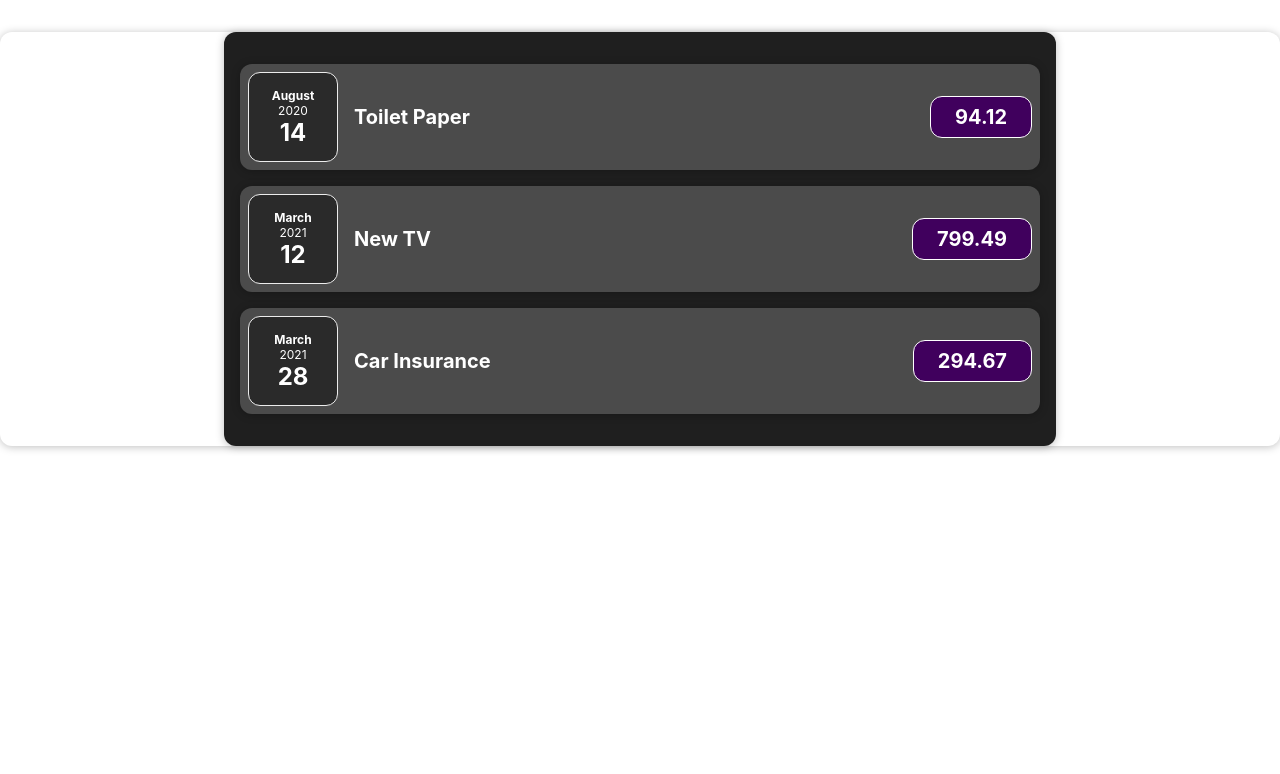
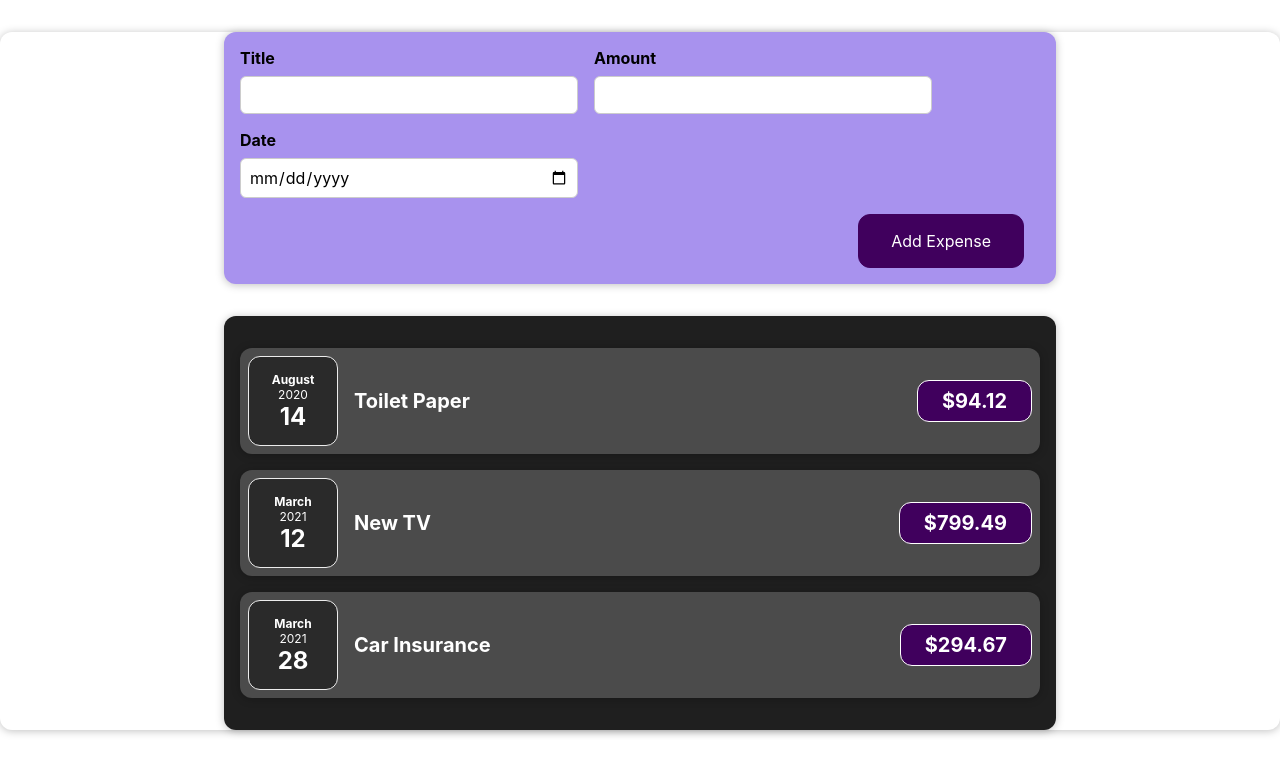
Before and after one commit to Havoac/Expense-Tracker, a React (Create React App) app: page / in a window 1280 px wide. Shown: the top 774 px of the page. Built offline with nearby package versions, Linux system fonts and the light colour scheme.

Commit message:
New Expense added

```diff
--- a/src/App.js
+++ b/src/App.js
@@ -1,5 +1,6 @@
 import Expenses from "./components/Expenses/Expenses";
 import Card from "./components/UI/Card";
+import NewExpense from "./components/NewExpense/NewExpense";
 
 const App = () => {
   const expenses = [
@@ -26,6 +27,7 @@
 
   return (
     <Card>
+      <NewExpense />
       <Expenses expenseData={expenses} />
     </Card>
   );
--- a/src/components/Expenses/ExpenseItem.js
+++ b/src/components/Expenses/ExpenseItem.js
@@ -1,3 +1,4 @@
+import { useState } from "react";
 import Card from "../UI/Card";
 import ExpenseDate from "./ExpenseDate";
 import "./ExpenseItem.css";
@@ -8,7 +9,7 @@
       <ExpenseDate date={props.expenseData.date} />
       <div className="expense-item__description">
         <h2>{props.expenseData.title}</h2>
-        <div className="expense-item__price">{props.expenseData.amount}</div>
+        <div className="expense-item__price">${props.expenseData.amount}</div>
       </div>
     </Card>
   );
--- /dev/null
+++ b/src/components/NewExpense/ExpenseForm.css
@@ -0,0 +1,26 @@
+.new-expense__controls {
+  display: flex;
+  flex-wrap: wrap;
+  gap: 1rem;
+  margin-bottom: 1rem;
+  text-align: left;
+}
+
+.new-expense__control label {
+  font-weight: bold;
+  margin-bottom: 0.5rem;
+  display: block;
+}
+
+.new-expense__control input {
+  font: inherit;
+  padding: 0.5rem;
+  border-radius: 6px;
+  border: 1px solid #ccc;
+  width: 20rem;
+  max-width: 100%;
+}
+
+.new-expense__actions {
+  text-align: right;
+}
--- /dev/null
+++ b/src/components/NewExpense/ExpenseForm.js
@@ -0,0 +1,27 @@
+import "./ExpenseForm.css";
+
+const ExpenseForm = () => {
+  return (
+    <form>
+      <div className="new-expense__controls">
+        <div className="new-expense__control">
+          <label>Title</label>
+          <input type="text" />
+        </div>
+        <div className="new-expense__control">
+          <label>Amount</label>
+          <input type="number" min="0.01" step="0.01" />
+        </div>
+        <div className="new-expense__control">
+          <label>Date</label>
+          <input type="date" min="2019-01-01" max="2022-12-31" />
+        </div>
+      </div>
+      <div className="new-expense__actions">
+        <button type="submit">Add Expense</button>
+      </div>
+    </form>
+  );
+};
+
+export default ExpenseForm;
--- /dev/null
+++ b/src/components/NewExpense/NewExpense.css
@@ -0,0 +1,38 @@
+.new-expense {
+  background-color: #a892ee;
+  padding: 1rem;
+  margin: 2rem auto;
+  width: 50rem;
+  max-width: 95%;
+  border-radius: 12px;
+  text-align: center;
+  box-shadow: 0 1px 8px rgba(0, 0, 0, 0.25);
+}
+
+.new-expense button {
+  font: inherit;
+  cursor: pointer;
+  padding: 1rem 2rem;
+  border: 1px solid #40005d;
+  background-color: #40005d;
+  color: white;
+  border-radius: 12px;
+  margin-right: 1rem;
+}
+
+.new-expense button:hover,
+.new-expense button:active {
+  background-color: #510674;
+  border-color: #510674;
+}
+
+.new-expense button.alternative {
+  color: #220131;
+  border-color: transparent;
+  background-color: transparent;
+}
+
+.new-expense button.alternative:hover,
+.new-expense button.alternative:active {
+  background-color: #ddb3f8;
+}
--- /dev/null
+++ b/src/components/NewExpense/NewExpense.js
@@ -0,0 +1,12 @@
+import ExpenseForm from "./ExpenseForm";
+import "./NewExpense.css"
+
+const NewExpense = () => {
+  return (
+    <div className="new-expense">
+      <ExpenseForm />
+    </div>
+  );
+};
+
+export default NewExpense;
```
